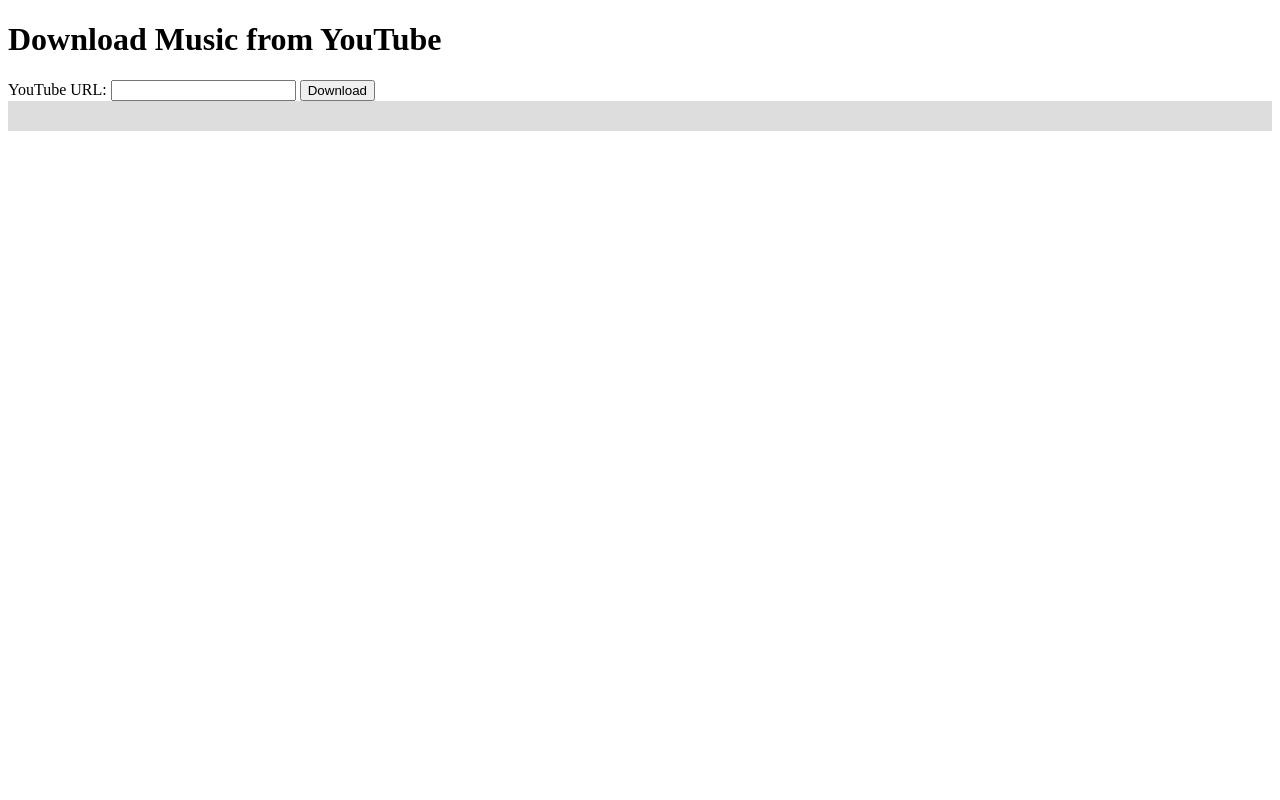
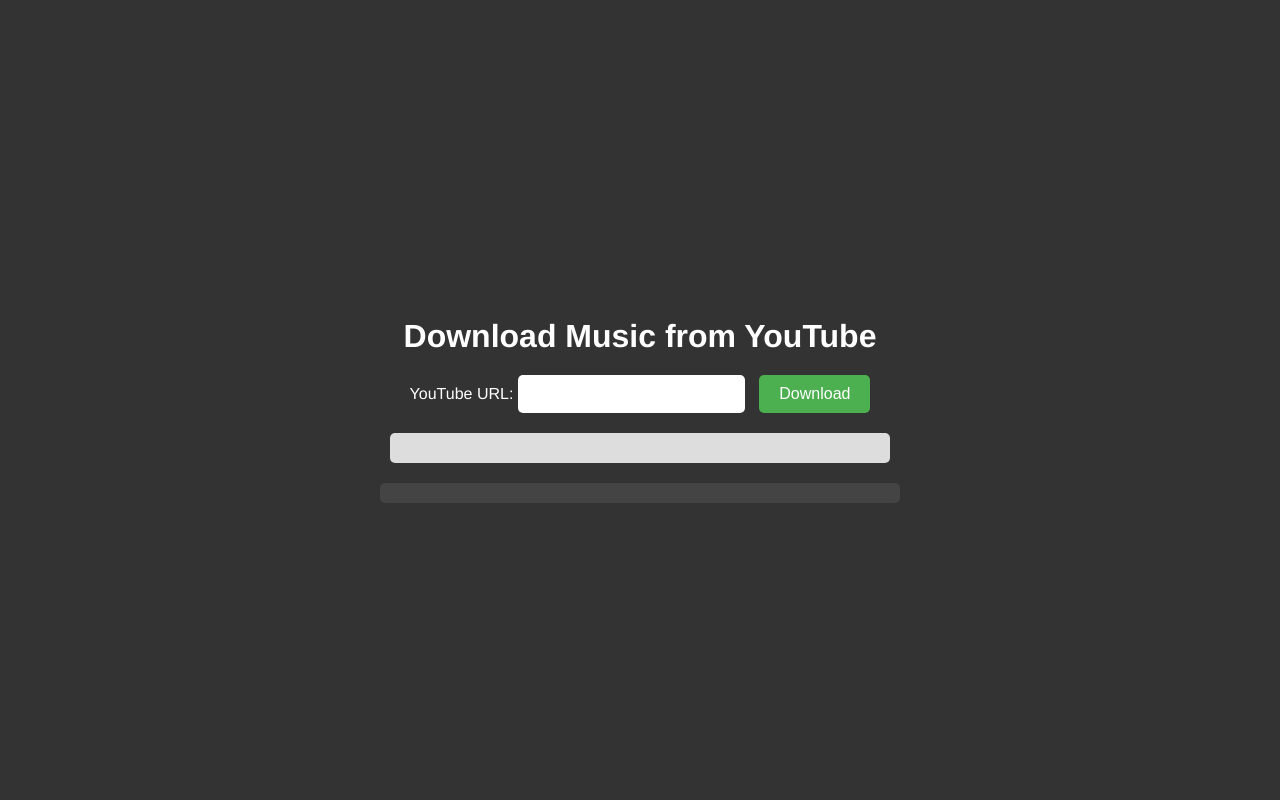
Before and after one commit to iris1801/youtube-downloader, a Flask app: page / in a window 1280 px wide. Run offline with Flask 2, Linux system fonts and the light colour scheme; some libraries are stand-ins or nearby versions.

Commit message:
Abbellimento interfaccia

```diff
--- a/templates/index.html
+++ b/templates/index.html
@@ -5,6 +5,66 @@
     <title>Download Music</title>
     <script src="https://code.jquery.com/jquery-3.6.0.min.js"></script>
     <script src="https://cdn.socket.io/4.0.1/socket.io.min.js"></script>
+    <style>
+        body {
+            font-family: Helvetica, Arial, sans-serif;
+            background-color: #333;
+            color: white;
+            display: flex;
+            justify-content: center;
+            align-items: center;
+            height: 100vh;
+            margin: 0;
+            flex-direction: column;
+        }
+        h1 {
+            margin-bottom: 20px;
+        }
+        form {
+            margin-bottom: 20px;
+        }
+        input[type="text"] {
+            padding: 10px;
+            font-size: 16px;
+            border: none;
+            border-radius: 5px;
+            margin-right: 10px;
+        }
+        button {
+            padding: 10px 20px;
+            font-size: 16px;
+            border: none;
+            border-radius: 5px;
+            background-color: #4caf50;
+            color: white;
+            cursor: pointer;
+        }
+        button:hover {
+            background-color: #45a049;
+        }
+        #progress-bar {
+            width: 100%;
+            max-width: 500px;
+            background-color: #ddd;
+            border-radius: 5px;
+            overflow: hidden;
+            margin-bottom: 20px;
+        }
+        #progress {
+            height: 30px;
+            width: 0;
+            background-color: #4caf50;
+        }
+        #log {
+            width: 100%;
+            max-width: 500px;
+            background-color: #444;
+            padding: 10px;
+            border-radius: 5px;
+            overflow-y: auto;
+            max-height: 150px;
+        }
+    </style>
 </head>
 <body>
     <h1>Download Music from YouTube</h1>
@@ -13,8 +73,8 @@
         <input type="text" id="url" name="url" required>
         <button type="submit">Download</button>
     </form>
-    <div id="progress-bar" style="width: 100%; background-color: #ddd;">
-        <div id="progress" style="width: 0%; height: 30px; background-color: #4caf50;"></div>
+    <div id="progress-bar">
+        <div id="progress"></div>
     </div>
     <div id="log"></div>
 
```
